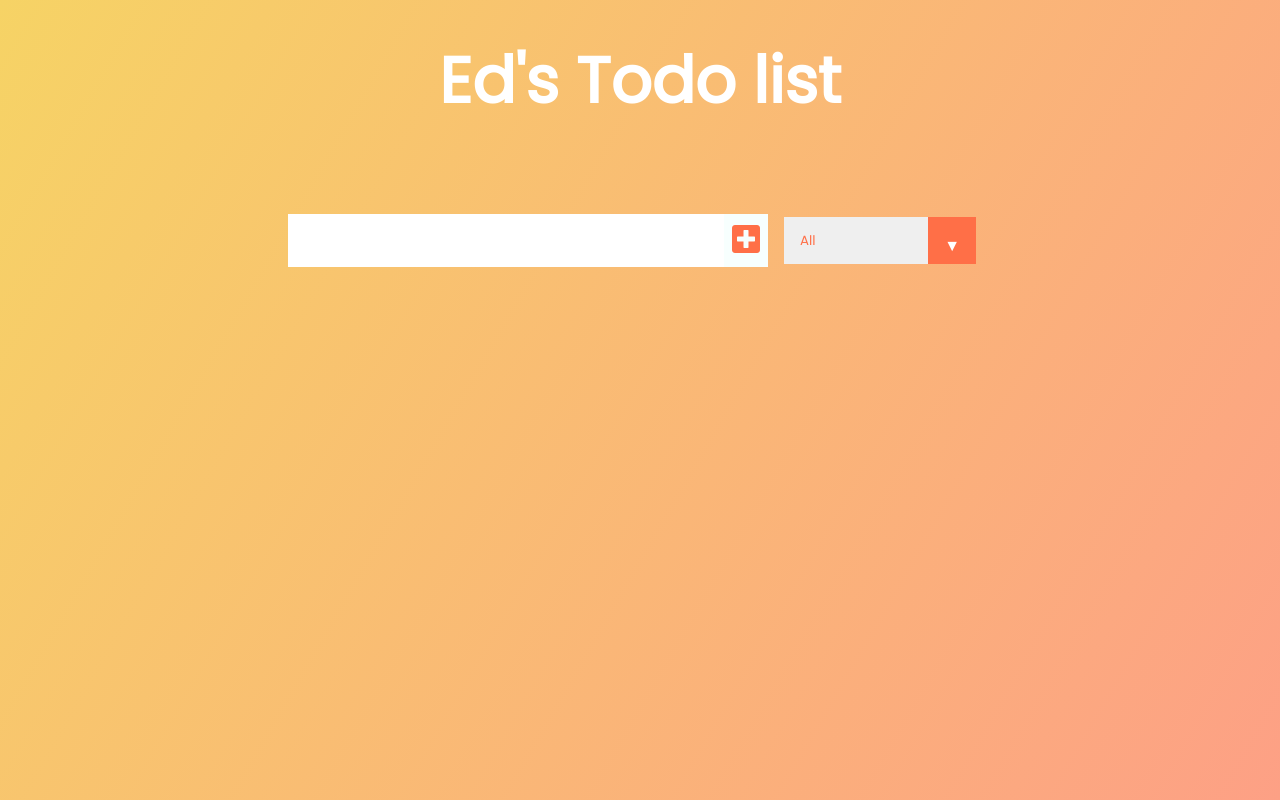
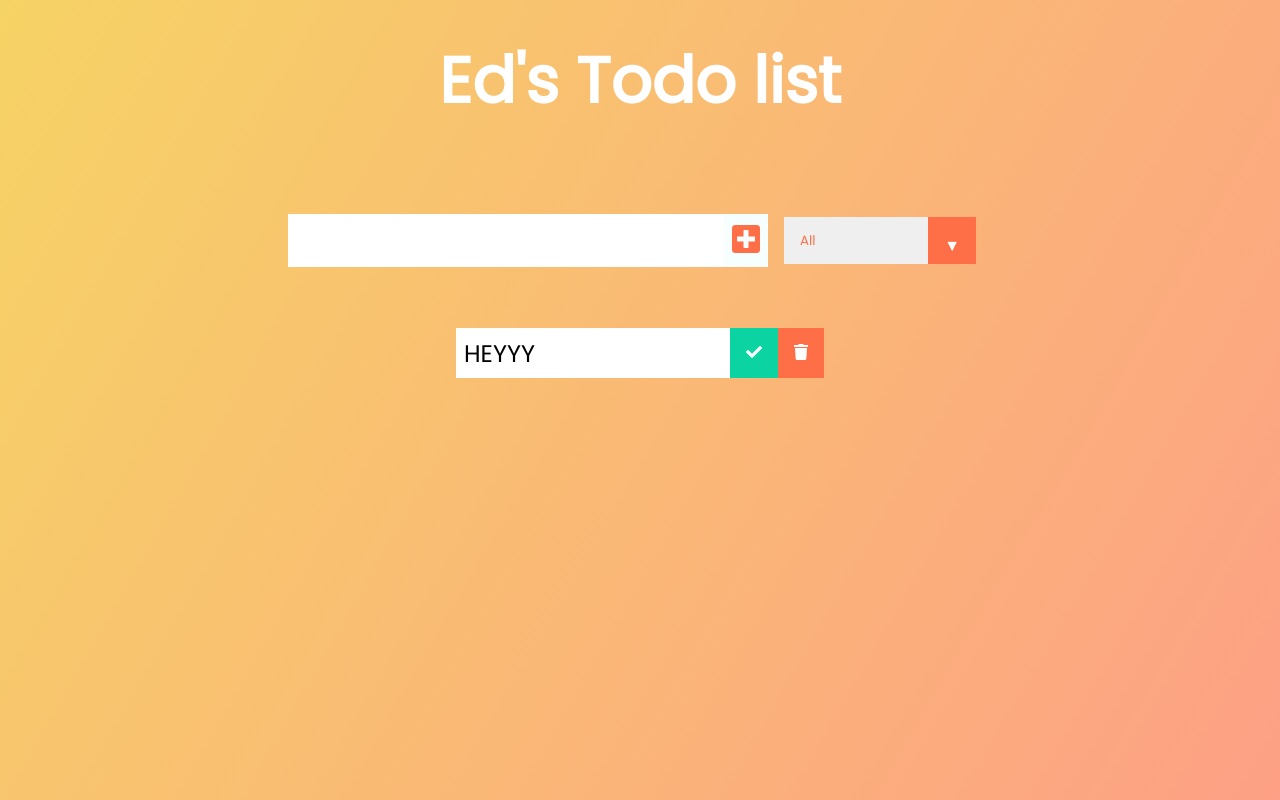
Before and after one commit to edmelech/react-to-do-list, a React (Create React App) app: page / in a window 1280 px wide. Built offline with nearby package versions, Linux system fonts and the light colour scheme.

Commit message:
create Todo componenet

```diff
--- /dev/null
+++ b/src/components/Todo.js
@@ -0,0 +1,17 @@
+import React from 'react';
+
+const Todo = () => {
+  return(
+    <div className="todo">
+      <li className="todo-item">HEYYY</li>
+      <button className="complete-btn">
+        <i className="fas fa-check"></i>
+      </button>
+      <button className="trash-btn">
+        <i className="fas fa-trash"></i>
+      </button>
+    </div>
+  );
+}
+
+export default Todo;
--- a/src/components/TodoList.js
+++ b/src/components/TodoList.js
@@ -1,9 +1,13 @@
 import React from 'react';
+//Import components
+import Todo from './Todo';
 
 const TodoList = () => {
     return (
         <div className="todo-container">
-            <ul className="todo-list"></ul>
+            <ul className="todo-list">
+                <Todo />
+            </ul>
         </div>
     );
 };
```
